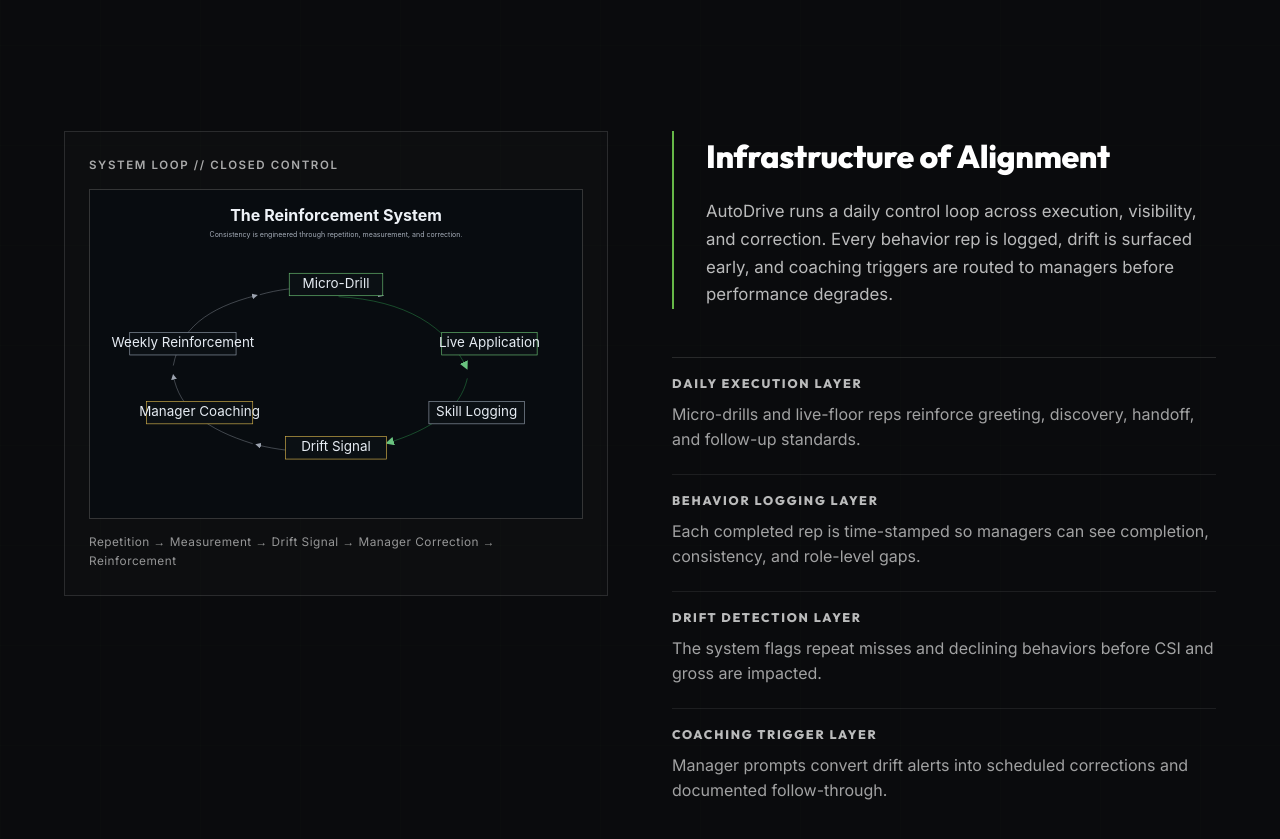
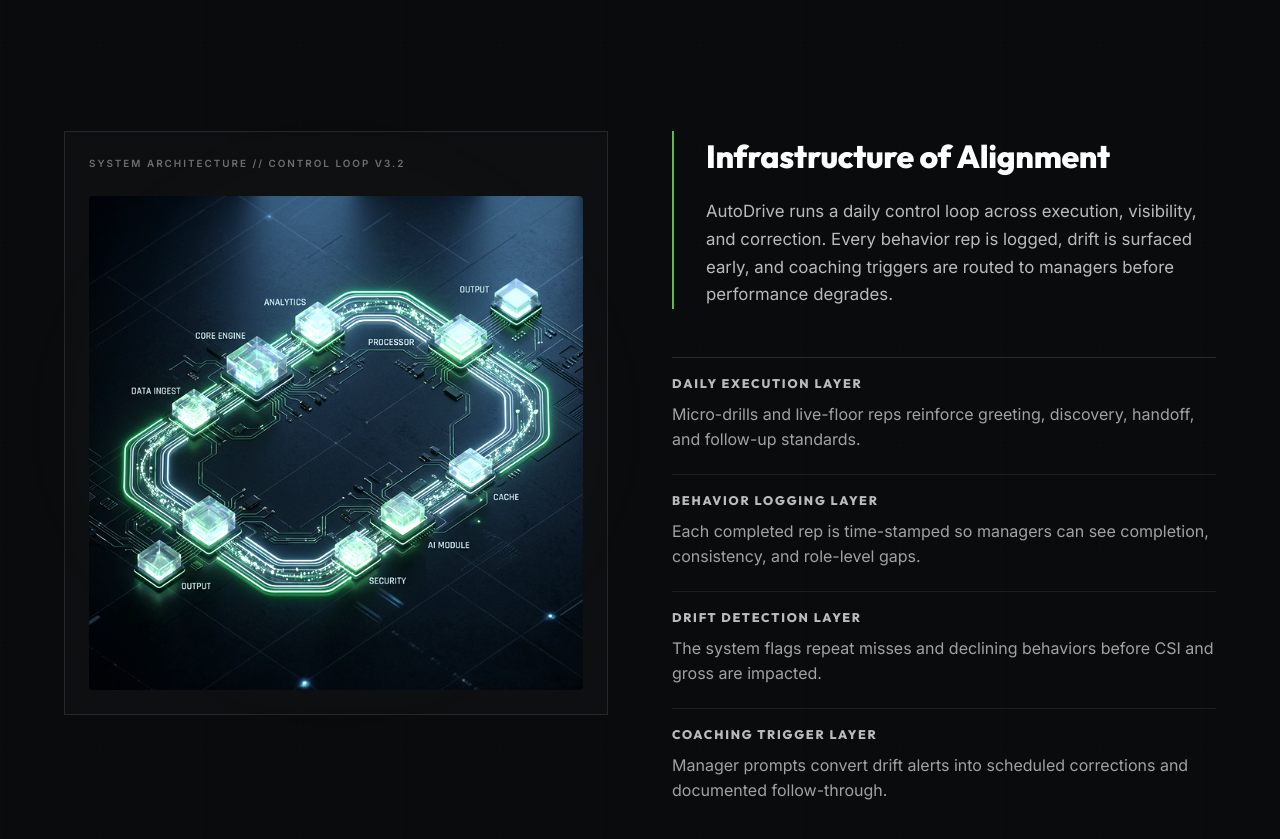
Before and after one commit to AutoKnerd/autodrive_web, a React (Vite) app: page / in a window 1280 px wide. Shown: the part 3420-4259 px from the top of the page. Built offline with nearby package versions, Linux system fonts and the light colour scheme.

Commit message:
UI: High-fidelity 3D reinforcement system visual

```diff
--- a/src/pages/Home.tsx
+++ b/src/pages/Home.tsx
@@ -329,18 +329,18 @@
                     </div>
 
                     <div className="mobile-stack" style={{ display: 'grid', gridTemplateColumns: 'repeat(auto-fit, minmax(320px, 1fr))', gap: '4rem', alignItems: 'start' }}>
-                        <div style={{ width: '100%', padding: '1.5rem', border: '1px solid rgba(255,255,255,0.12)', background: 'rgba(255,255,255,0.01)' }}>
-                            <p style={{ fontSize: '0.72rem', fontWeight: 800, color: 'rgba(255,255,255,0.65)', textTransform: 'uppercase', letterSpacing: '0.14em', marginBottom: '0.9rem' }}>
-                                SYSTEM LOOP // CLOSED CONTROL
-                            </p>
-                            <img
-                                src="/the-reinforcement-system.svg"
-                                alt="The Reinforcement System closed-loop execution diagram"
-                                style={{ width: '100%', display: 'block', border: '1px solid rgba(255,255,255,0.16)', borderRadius: 0 }}
-                            />
-                            <p style={{ fontSize: '0.74rem', color: 'rgba(255,255,255,0.56)', marginTop: '0.9rem', letterSpacing: '0.04em' }}>
-                                Repetition → Measurement → Drift Signal → Manager Correction → Reinforcement
-                            </p>
+                        <div style={{ width: '100%', position: 'relative' }}>
+                            <div style={{ position: 'absolute', top: '0', left: '0', width: '100%', height: '100%', background: 'radial-gradient(circle at 50% 50%, rgba(102, 184, 72, 0.1) 0%, transparent 70%)', filter: 'blur(40px)', zIndex: 1 }} />
+                            <div style={{ position: 'relative', zIndex: 10, padding: '1.5rem', border: '1px solid rgba(255,255,255,0.1)', background: 'rgba(255,255,255,0.02)', backdropFilter: 'blur(5px)' }}>
+                                <p style={{ fontSize: '0.62rem', fontWeight: 800, color: 'rgba(255,255,255,0.4)', textTransform: 'uppercase', letterSpacing: '0.2em', marginBottom: '1.5rem' }}>
+                                    System Architecture // Control Loop v3.2
+                                </p>
+                                <img
+                                    src="/reinforcement-system.png"
+                                    alt="The Reinforcement System high-fidelity 3D architecture"
+                                    style={{ width: '100%', display: 'block', borderRadius: '4px', filter: 'contrast(1.1) brightness(1.1)' }}
+                                />
+                            </div>
                         </div>
 
                         <div>
```
Also changed, not shown: public/reinforcement-system.png (added).
